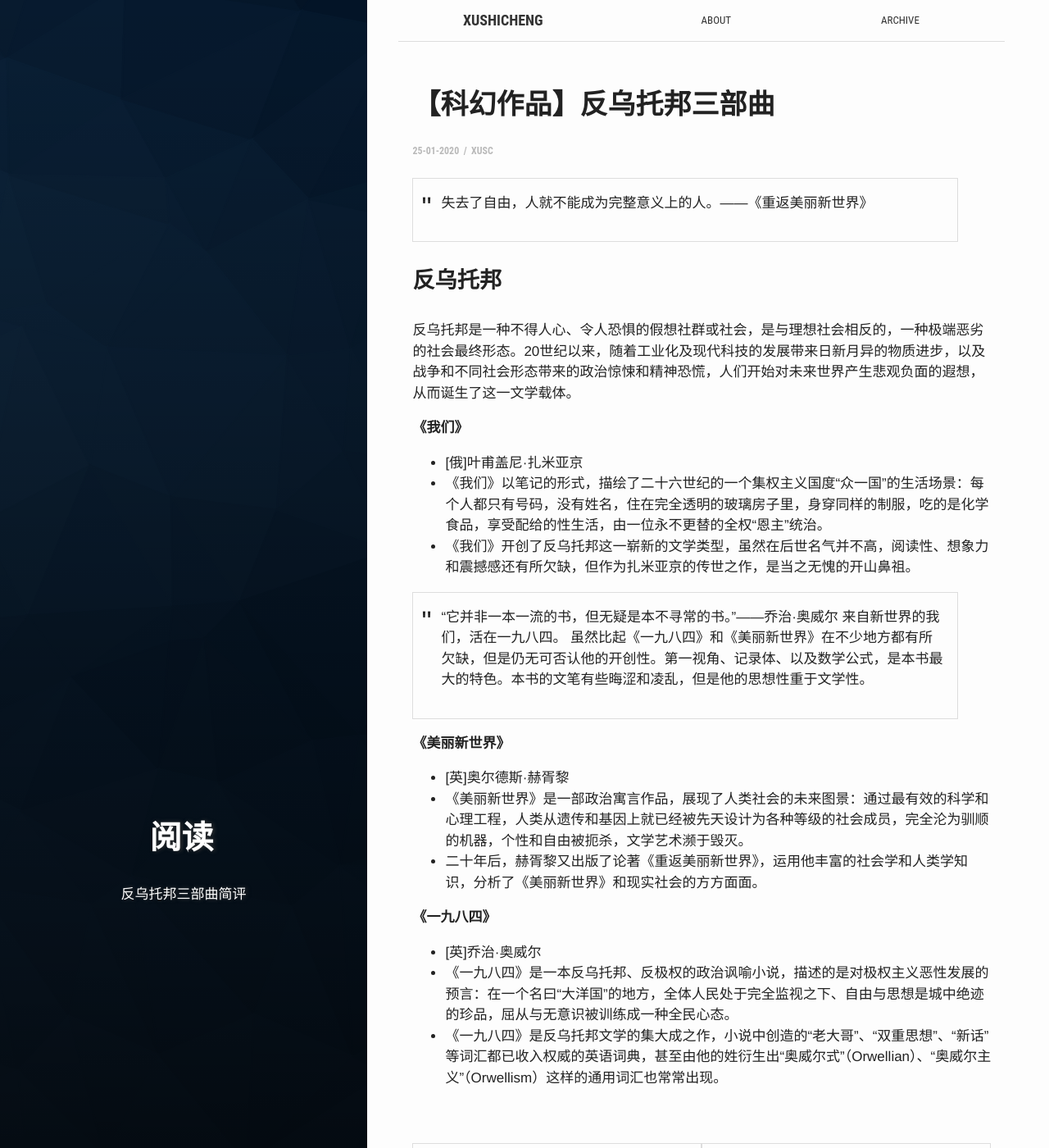
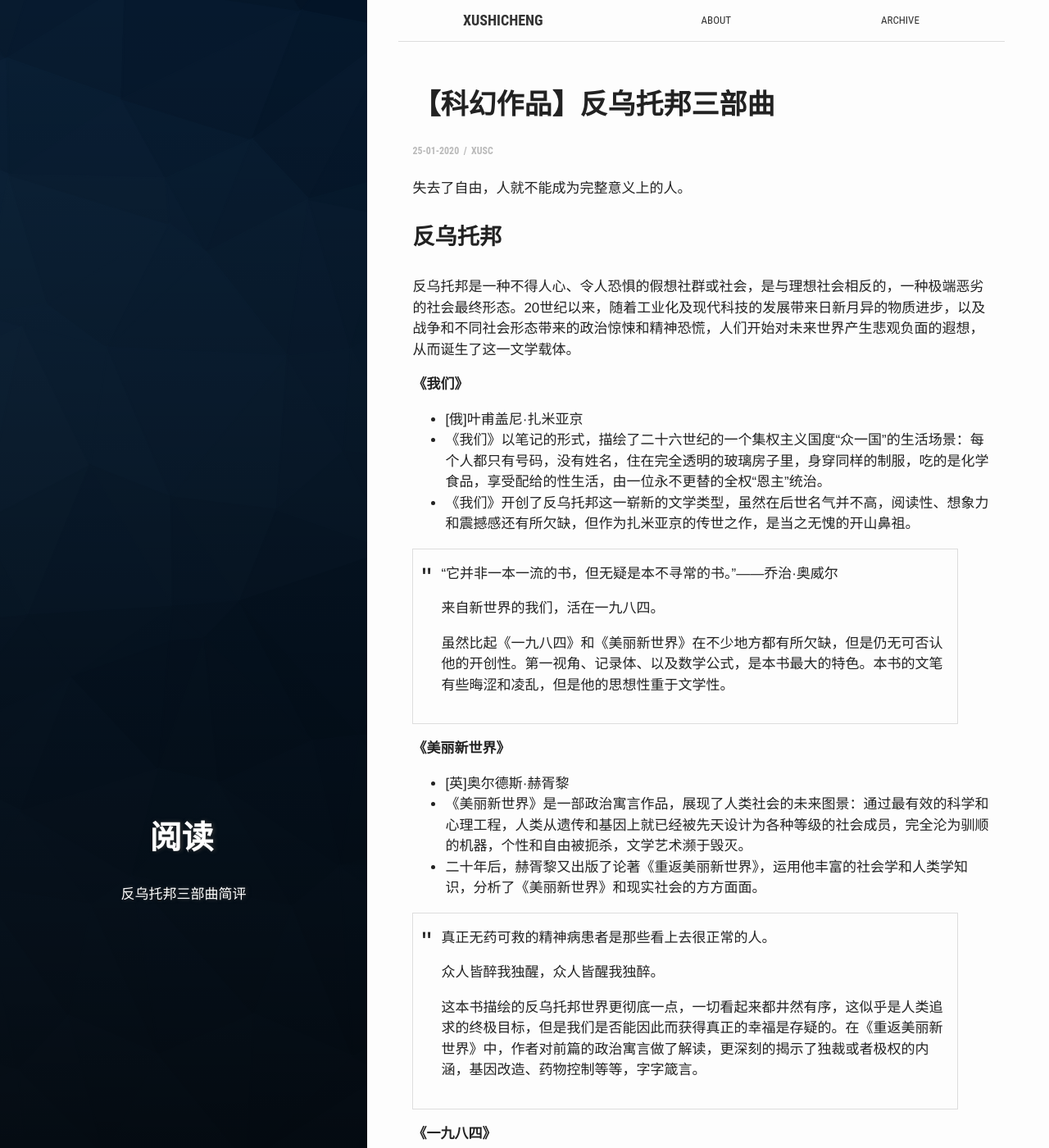
Before and after one commit to PetePro/PetePro.github.io, a Jekyll site: the page built from _posts/2020-01-25-dystopian-trilogy.markdown, in a window 1280 px wide and 1400 px high. Shown: the whole window at 82% size. Built offline with Jekyll 4.4.1, drawn with Linux system fonts in a browser that asks for light colours; some web fonts are replaced.

Commit message:
Update 2020-01-25-dystopian-trilogy.markdown

```diff
--- a/_posts/2020-01-25-dystopian-trilogy.markdown
+++ b/_posts/2020-01-25-dystopian-trilogy.markdown
@@ -20,7 +20,9 @@
 - 《我们》开创了反乌托邦这一崭新的文学类型，虽然在后世名气并不高，阅读性、想象力和震撼感还有所欠缺，但作为扎米亚京的传世之作，是当之无愧的开山鼻祖。
 
 > “它并非一本一流的书，但无疑是本不寻常的书。”——乔治·奥威尔
+>
 > 来自新世界的我们，活在一九八四。
+>
 > 虽然比起《一九八四》和《美丽新世界》在不少地方都有所欠缺，但是仍无可否认他的开创性。第一视角、记录体、以及数学公式，是本书最大的特色。本书的文笔有些晦涩和凌乱，但是他的思想性重于文学性。
 
 **《美丽新世界》**
@@ -28,6 +30,13 @@
 - 《美丽新世界》是一部政治寓言作品，展现了人类社会的未来图景：通过最有效的科学和心理工程，人类从遗传和基因上就已经被先天设计为各种等级的社会成员，完全沦为驯顺的机器，个性和自由被扼杀，文学艺术濒于毁灭。
 - 二十年后，赫胥黎又出版了论著《重返美丽新世界》，运用他丰富的社会学和人类学知识，分析了《美丽新世界》和现实社会的方方面面。
 
+> 真正无药可救的精神病患者是那些看上去很正常的人。
+>
+> 众人皆醉我独醒，众人皆醒我独醉。
+>
+> 这本书描绘的反乌托邦世界更彻底一点，一切看起来都井然有序，这似乎是人类追求的终极目标，但是我们是否能因此而获得真正的幸福是存疑的。在《重返美丽新世界》中，作者对前篇的政治寓言做了解读，更深刻的揭示了独裁或者极权的内涵，基因改造、药物控制等等，字字箴言。
+
+
 **《一九八四》**
 - \[英\]乔治·奥威尔
 - 《一九八四》是一本反乌托邦、反极权的政治讽喻小说，描述的是对极权主义恶性发展的预言：在一个名曰“大洋国”的地方，全体人民处于完全监视之下、自由与思想是城中绝迹的珍品，屈从与无意识被训练成一种全民心态。
```
Also changed, not shown: other parts of _posts/2020-01-25-dystopian-trilogy.markdown (+1 -1 lines).
